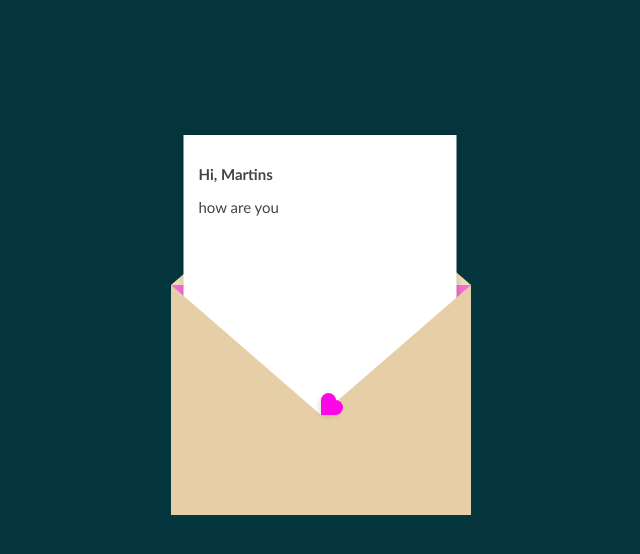
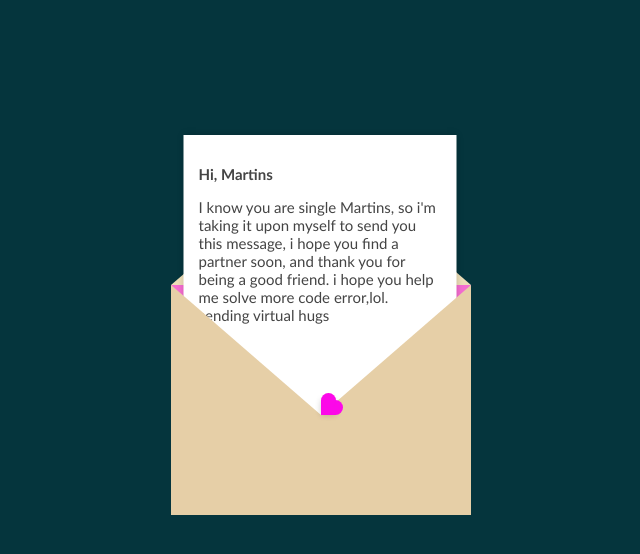
Before and after one commit to winner-gif/Love-Card, a plain HTML site: page Index.html in a window 1280 px wide. Shown: the whole page, without its empty margins (319-959 px from the left). Drawn offline with Linux system fonts and the light colour scheme.

Commit message:
update text

```diff
--- a/Index.html
+++ b/Index.html
@@ -4,8 +4,7 @@
     <meta charset="UTF-8" />
     <meta name="viewport" content="width=device-width, initial-scale=1.0" />
     <title>Document</title>
-    <!-- <link rel="stylesheet" href="style.css" /> -->
-     <link rel="stylesheet" href="style.css">
+    <link rel="stylesheet" href="style.css" />
   </head>
   <body>
     <div class="container">
@@ -14,7 +13,12 @@
           <div class="letter">
             <div class="text">
               <strong>Hi, Martins</strong>
-              <p>how are you</p>
+              <p>
+                I know you are single Martins, so i'm taking it upon myself to
+                send you this message, i hope you find a partner soon, and thank
+                you for being a good friend. i hope you help me solve more code
+                error,lol. sending virtual hugs
+              </p>
             </div>
           </div>
         </div>
@@ -22,7 +26,10 @@
       </div>
     </div>
     <script>
-      const envelope = document .querySelector('.envelope-wrapper');envelope. addEventListener("click", ()=> {envelope.classList.toggle("flap");} )
+      const envelope = document.querySelector(".envelope-wrapper");
+      envelope.addEventListener("click", () => {
+        envelope.classList.toggle("flap");
+      });
     </script>
   </body>
 </html>
```
